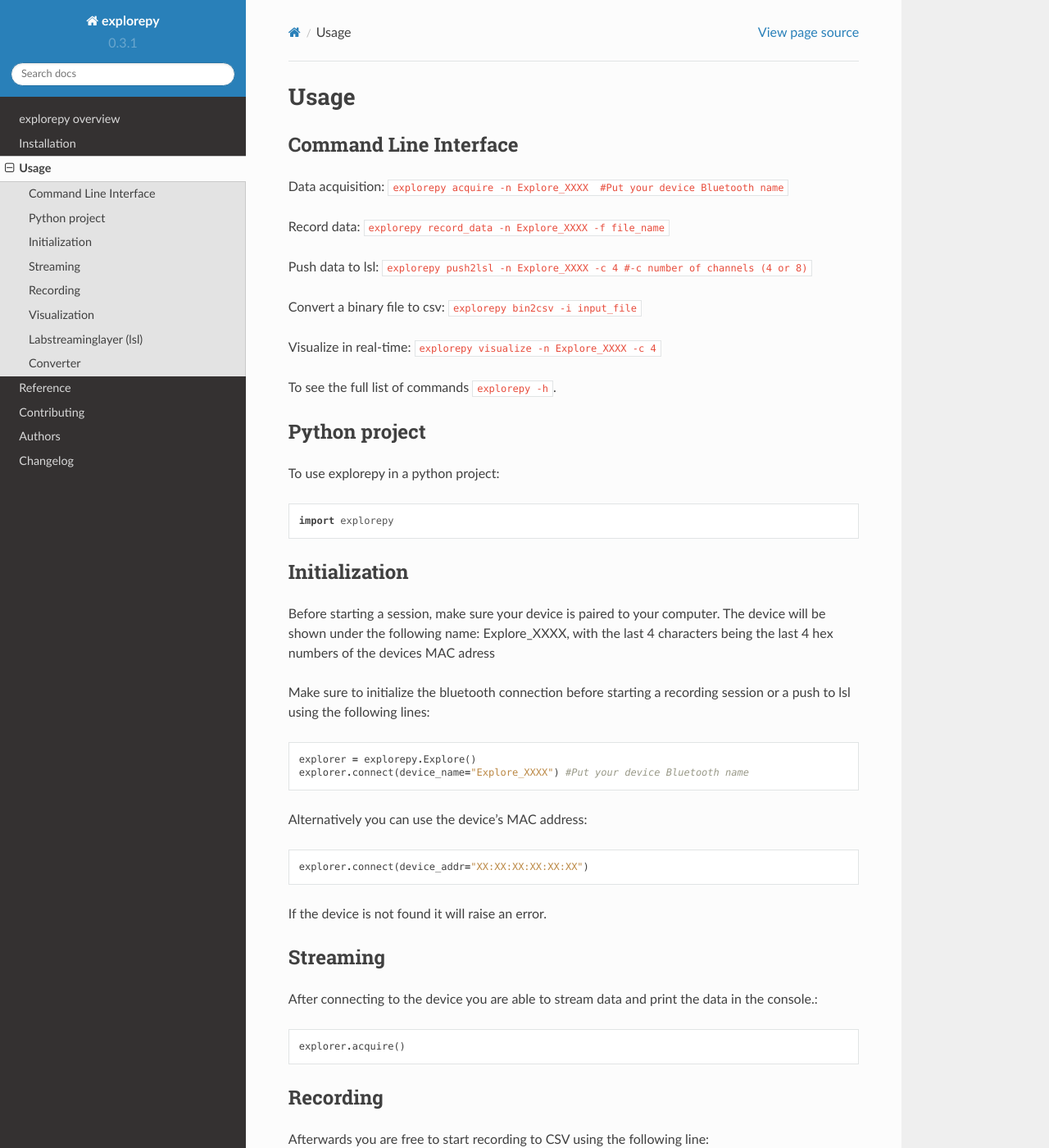
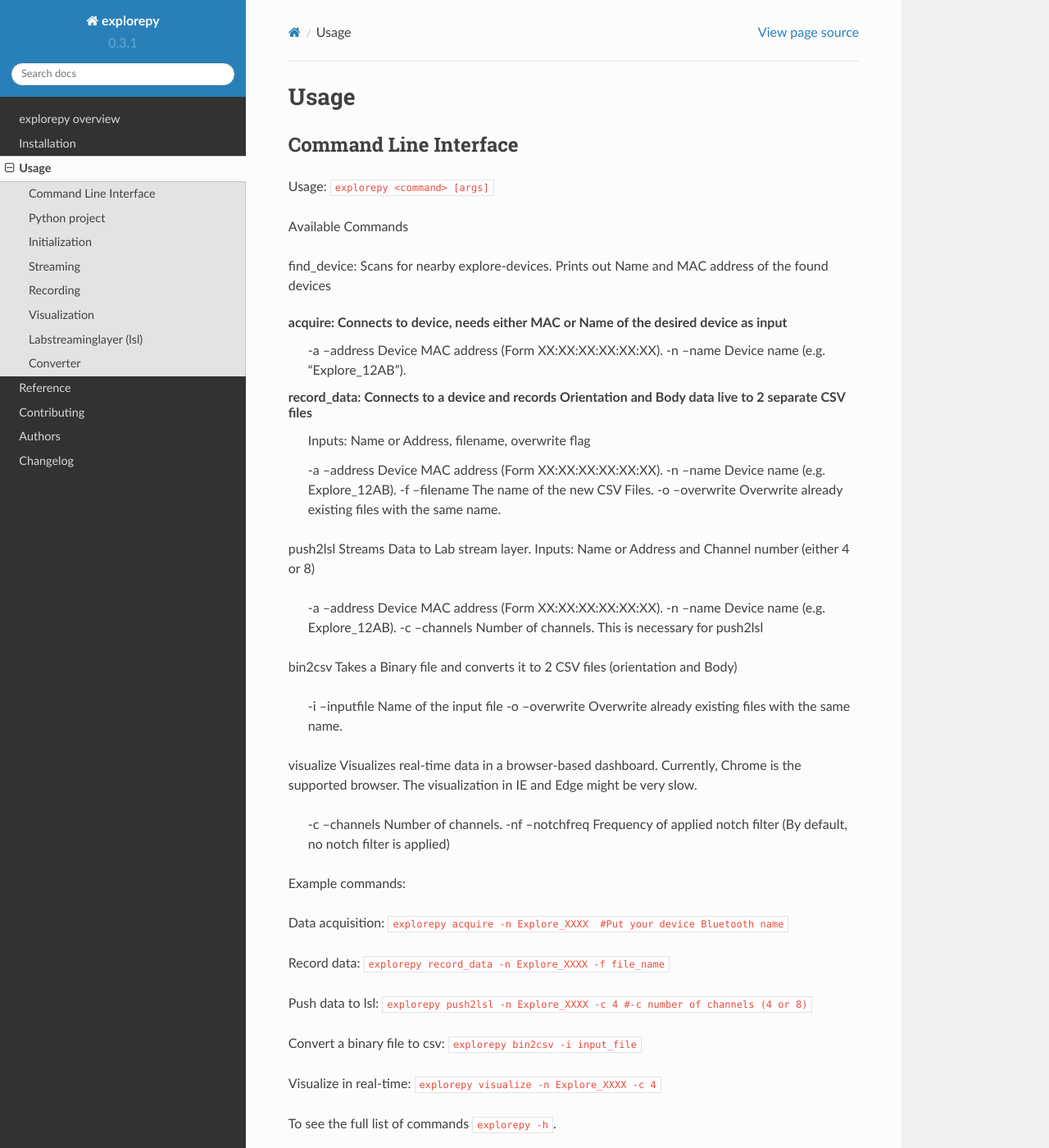
Before and after one commit to Mentalab-hub/explorepy, a Sphinx documentation site: the page built from docs/usage.rst, in a window 1280 px wide and 1400 px high. Shown: the whole window at 82% size. Built offline with Sphinx 7.4.7 and the Read the Docs theme 2.0.0, drawn with Linux system fonts in a browser that asks for light colours.

Commit message:
updated docs

```diff
--- a/docs/usage.rst
+++ b/docs/usage.rst
@@ -4,6 +4,44 @@ Usage
 
 Command Line Interface
 ^^^^^^^^^^^^^^^^^^^^^^
+Usage: ``explorepy <command> [args]``
+
+Available Commands
+
+find_device:            Scans for nearby explore-devices. Prints out Name and MAC address of the found devices
+
+acquire:                Connects to device, needs either MAC or Name of the desired device as input
+                        -a --address    Device MAC address (Form XX:XX:XX:XX:XX:XX).
+                        -n --name       Device name (e.g. "Explore_12AB").
+
+
+record_data:             Connects to a device and records Orientation and Body data live to 2 separate CSV files
+                        Inputs: Name or Address, filename, overwrite flag
+
+                        -a --address    Device MAC address (Form XX:XX:XX:XX:XX:XX).
+                        -n --name       Device name (e.g. Explore_12AB).
+                        -f --filename   The name of the new CSV Files.
+                        -o --overwrite  Overwrite already existing files with the same name.
+
+push2lsl                Streams Data to Lab stream layer. Inputs: Name or Address and Channel number (either 4 or 8)
+
+                        -a --address    Device MAC address (Form XX:XX:XX:XX:XX:XX).
+                        -n --name       Device name (e.g. Explore_12AB).
+                        -c --channels   Number of channels. This is necessary for push2lsl
+
+
+bin2csv                Takes a Binary file and converts it to 2 CSV files (orientation and Body)
+
+                        -i --inputfile  Name of the input file
+                        -o --overwrite  Overwrite already existing files with the same name.
+
+visualize               Visualizes real-time data in a browser-based dashboard. Currently, Chrome is the supported browser. The visualization in IE and Edge might be very slow.
+
+                        -c --channels   Number of channels.
+                        -nf --notchfreq Frequency of applied notch filter (By default, no notch filter is applied)
+
+Example commands:
+
 Data acquisition: ``explorepy acquire -n Explore_XXXX  #Put your device Bluetooth name``
 
 Record data: ``explorepy record_data -n Explore_XXXX -f file_name``
```
